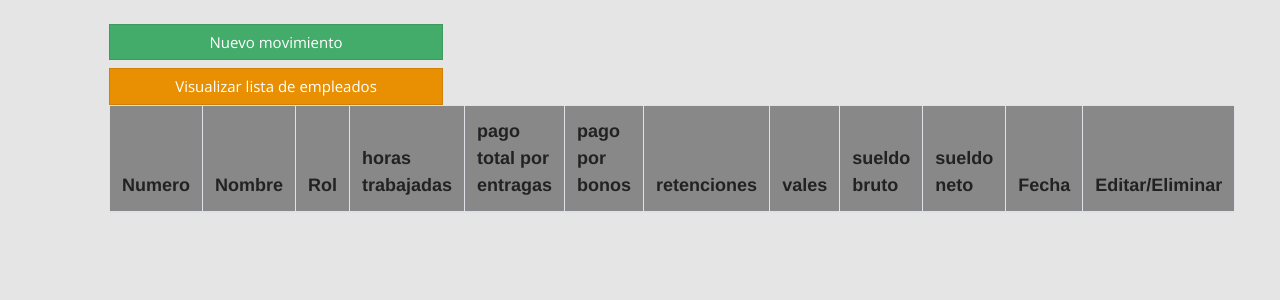
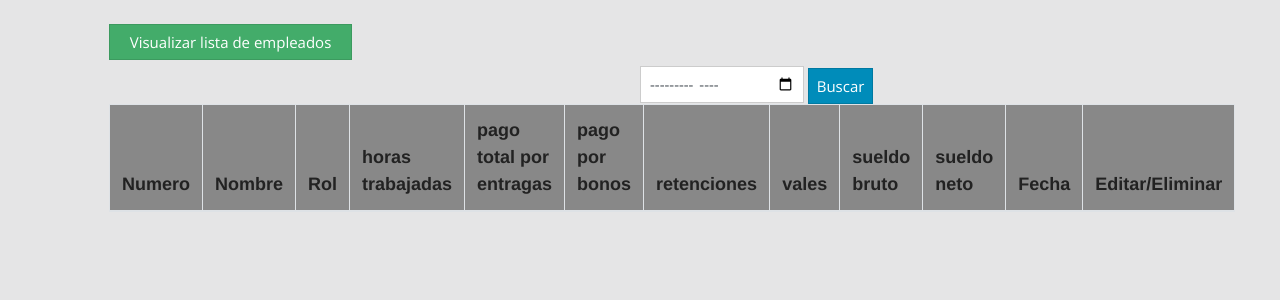
Before and after one commit to pedroog304/rinkiuSueldos, a PHP site: page / in a window 1280 px wide. Shown: the part 55-355 px from the top of the page. Run offline with PHP 8.4, Linux system fonts and the light colour scheme; lists and menus that the app fills with data are empty; some libraries are stand-ins or nearby versions.

Commit message:
se agrego una opcion para consultar los movimientos por mes en la pantalla principal

```diff
--- a/view/index.php
+++ b/view/index.php
@@ -3,10 +3,16 @@
 <main class="container p-4">
   <div class="row">
     <div class="col-md-12">
-      <div class="col-md-4">
-      <a id="btn-registrar-movimiento" href="mostrarEmpleados.php" class="btn btn-success btn-block" value="Ver empleados">Nuevo movimiento</a>
-      <a id="btn-ver-empleados" href="mostrarEmpleados.php" class="btn btn-warning btn-block" value="">Visualizar lista de empleados</a>
+      <div class="col-md-3">
+      <a id="btn-ver-empleados" href="mostrarEmpleados.php" class="btn btn-success btn-block" value="">Visualizar lista de empleados</a>
       </div>
+     <!----BARRA DE BUSQUEDA POR MES------>
+      <div class="barrabusqueda">
+        <form action="" method ="GET" class="">
+             <input class="form-control" name="busqueda" type="month" placeholder="" style="width:30%; display:inline-block;">
+             <button name="consultar_mes" id="" type="submit" class="btn btn-primary" href="#" role="button">Buscar</button>
+         </form>
+        </div>
     <div class="col-md-12">
       <table class="table table-bordered">
         <thead>
@@ -27,7 +33,14 @@
         </thead>
         <tbody id="myTable">
         <?php
+        $busqueda ="";
+        if(isset($_GET['consultar_mes'])){
+          $busqueda = $_GET['busqueda'];
+          $mes= $busqueda.'-01';
+          $query = "call sp_mostrar_movimientos2('$mes')";
+        }else{
         $query = "call sp_mostrar_movimientos";
+        }
           $result_tasks = mysqli_query($conn, $query);
 
           while($row = mysqli_fetch_assoc($result_tasks)) { ?>
--- a/view/styles.css
+++ b/view/styles.css
@@ -14,3 +14,9 @@ td{
 table{
     background-color: aliceblue;
 }
+.barrabusqueda{
+    width: 100%;
+    padding-top: 6px;
+    padding-left: 50%;
+
+}
```
